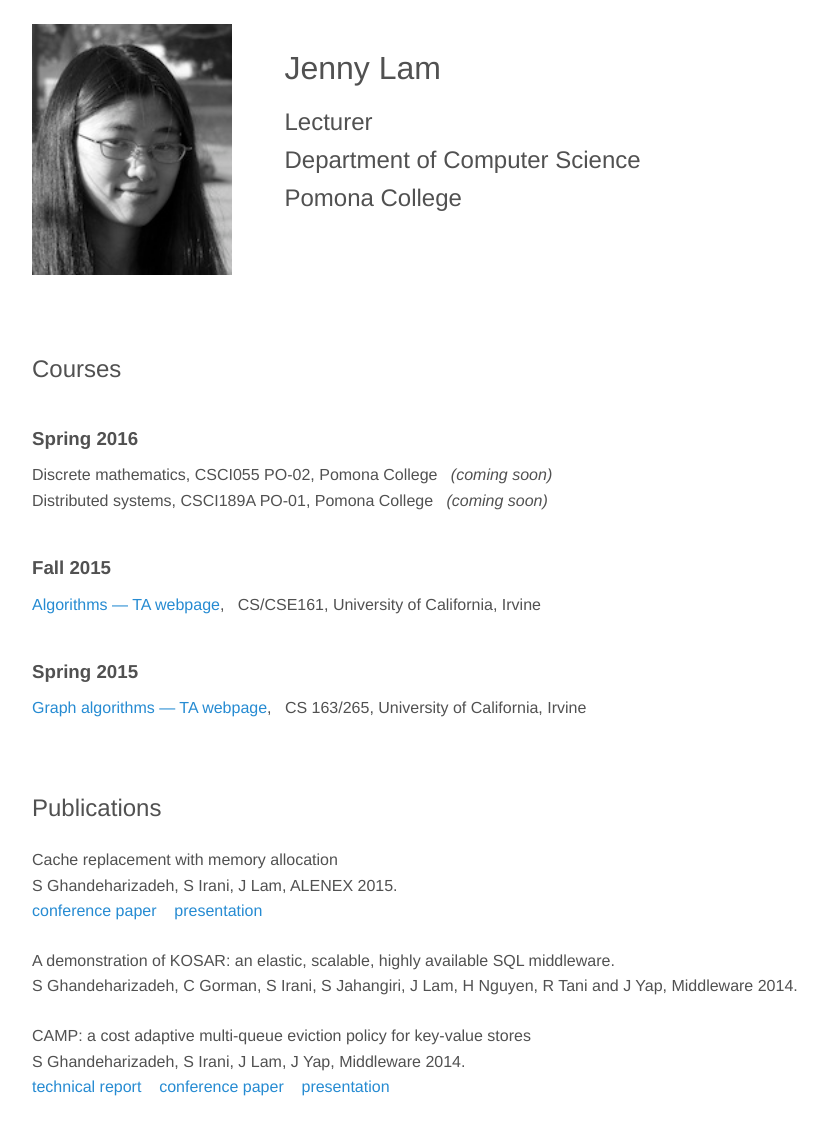
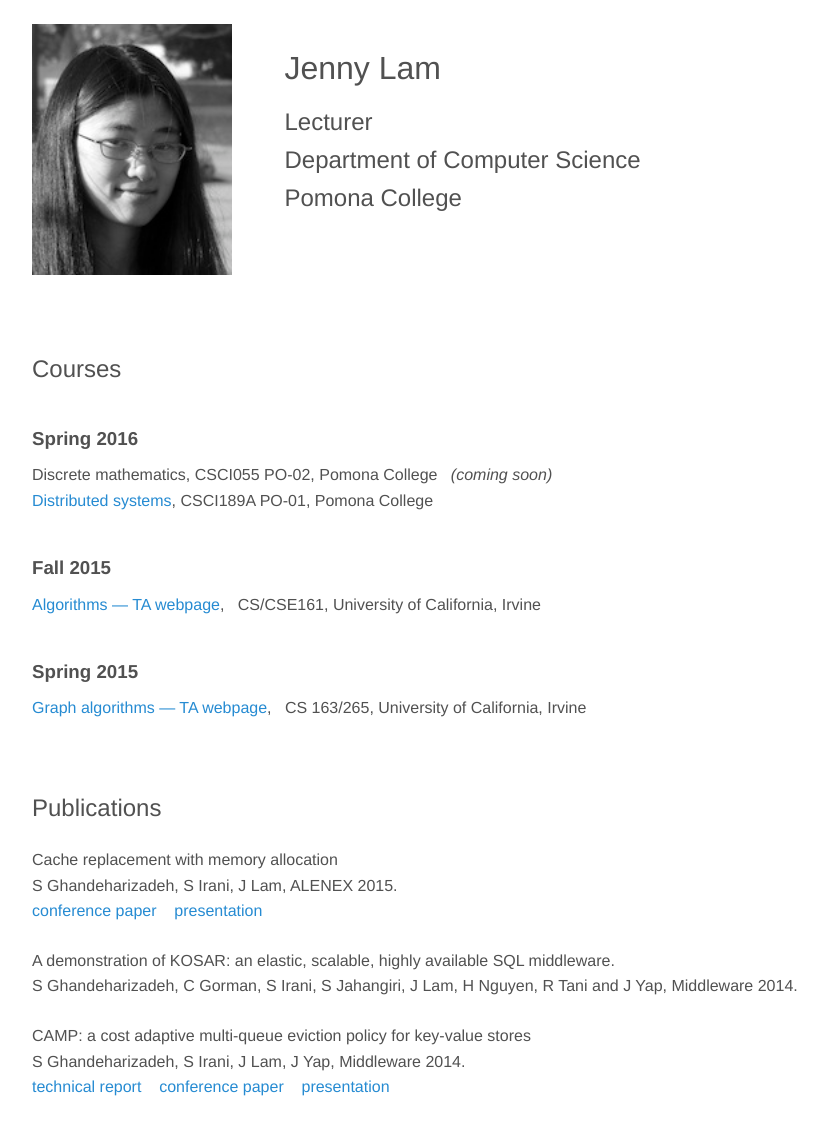
Before and after one commit to jnylam/jnylam.github.io, a Jekyll site: the page built from index.html, in a window 1280 px wide. Shown: the whole page, without its empty margins (128-956 px from the left). Built offline with Jekyll 4.4.1, drawn with Linux system fonts in a browser that asks for light colours.

Commit message:
link distributed systems from homepage

```diff
--- a/index.html
+++ b/index.html
@@ -31,7 +31,7 @@ layout: homepage
       <h3>Spring 2016</h3>
       <ul>
         <li>Discrete mathematics, CSCI055 PO-02, Pomona College &nbsp;&nbsp;<i>(coming soon)</i></li>
-        <li>Distributed systems, CSCI189A PO-01, Pomona College &nbsp;&nbsp;<i>(coming soon)</i></li>
+        <li><a href="courses/ds">Distributed systems</a>, CSCI189A PO-01, Pomona College</li>
       </ul>
     </article>
     <article>
```
